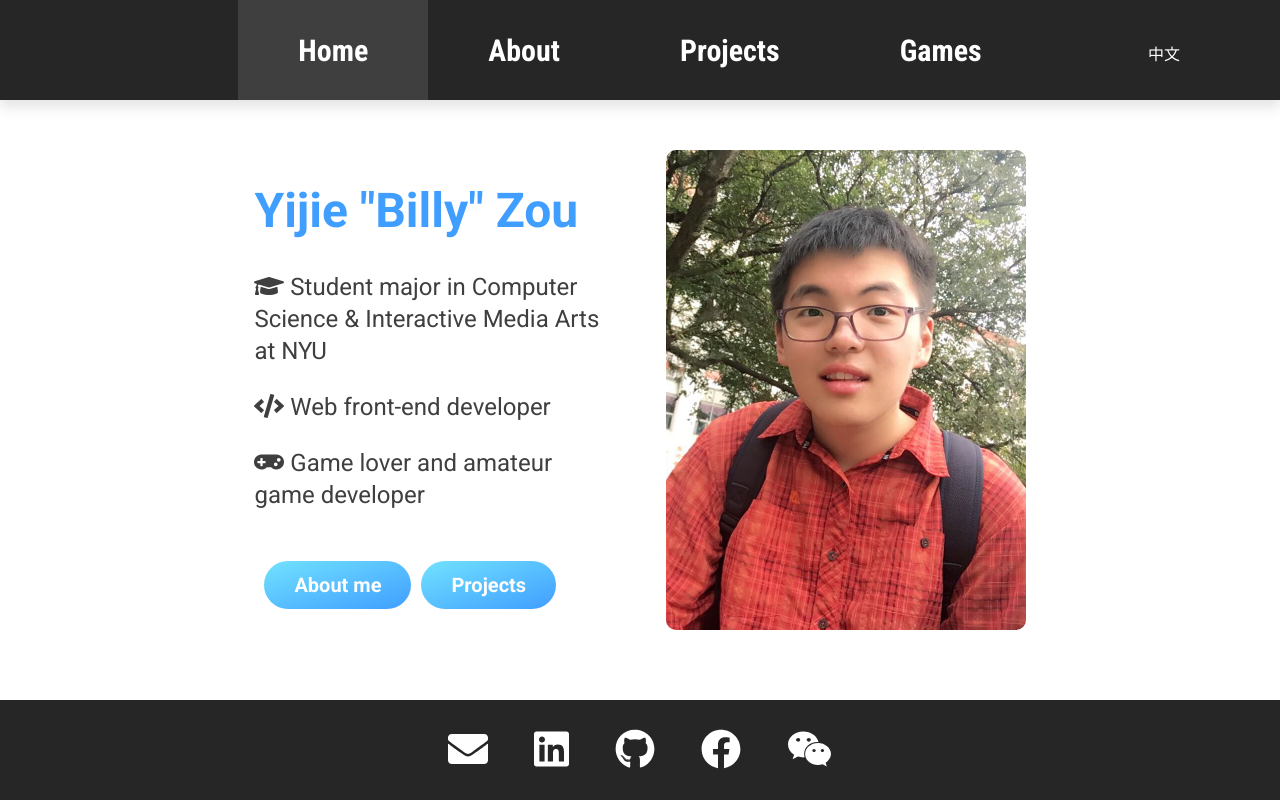
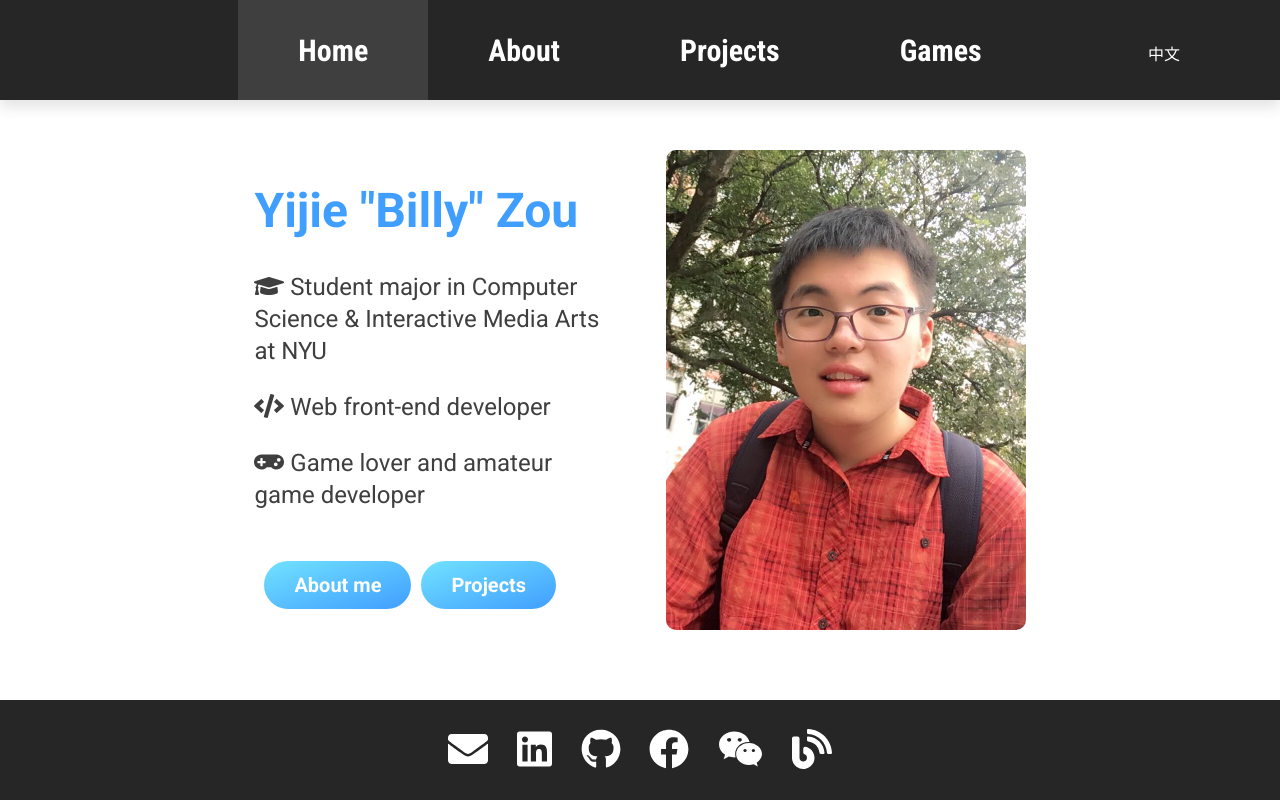
Before and after one commit to DaKoala/portfolio, a Vue app: page / in a window 1280 px wide. Built offline with nearby package versions, Linux system fonts and the light colour scheme.

Commit message:
feat: add blog link to contact bar

```diff
--- a/src/components/Contact.vue
+++ b/src/components/Contact.vue
@@ -18,6 +18,10 @@
         </a>
         <a class="footer__item footer__item--wechat" href="/wechat.jpeg" target="_blank">
             <font-awesome-icon :icon="['fab', 'weixin']"></font-awesome-icon>
+        </a>
+        <a class="footer__item footer__item--blog" href="https://blog.csdn.net/zyj362633491"
+           target="_blank">
+            <font-awesome-icon :icon="['fas', 'blog']"></font-awesome-icon>
         </a>
     </footer>
 </template>
@@ -63,6 +67,9 @@ export default {
         &--wechat:hover {
             color: $wechat;
         }
+        &--blog:hover {
+            color: #cb381c;
+        }
     }
 
     @media (max-width: 1000px) {
--- a/src/main.js
+++ b/src/main.js
@@ -19,6 +19,7 @@ import {
     faClock,
     faCodeBranch,
     faArrowLeft,
+    faBlog,
 } from '@fortawesome/free-solid-svg-icons';
 import {
     faJsSquare,
@@ -69,6 +70,7 @@ library.add(
     faClock,
     faCodeBranch,
     faArrowLeft,
+    faBlog,
 );
 
 Vue.component('font-awesome-icon', FontAwesomeIcon);
```
